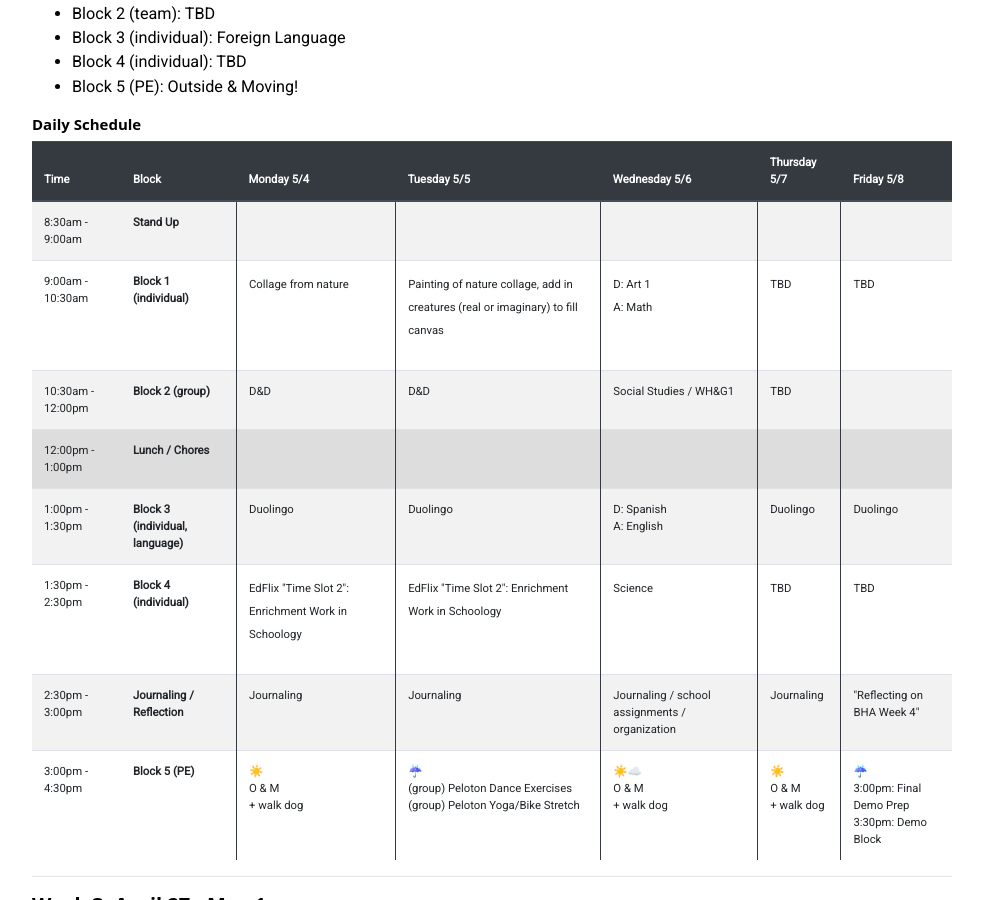
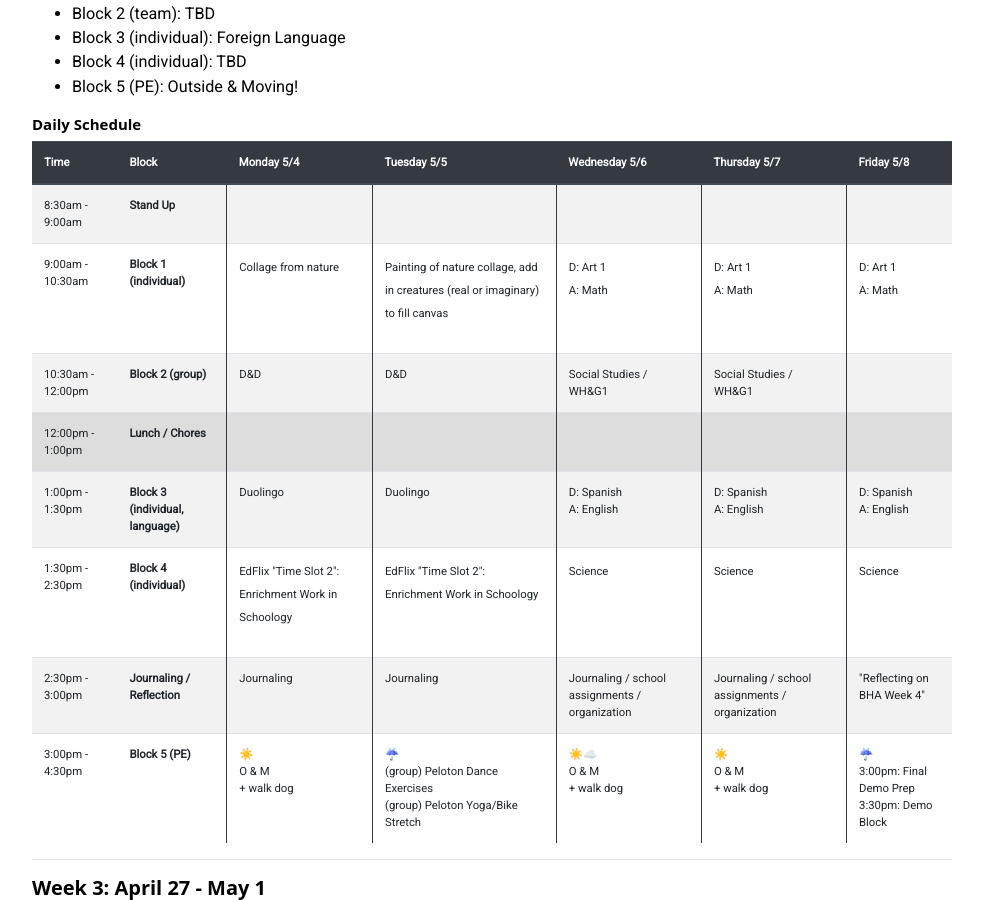
Before and after one commit to busse/bha, a Jekyll site: the page built from schedule/index.md, in a window 1280 px wide and 900 px high, scrolled down 382 px. Shown: the whole window, without its empty margins (53-1036 px from the left). Built offline with Jekyll 4.4.1, drawn with Linux system fonts in a browser that asks for light colours; nearby versions of some CDN libraries; emoji names are drawn with the system emoji font.

Commit message:
EOW4 schedule  update

```diff
--- a/schedule/index.md
+++ b/schedule/index.md
@@ -50,8 +50,8 @@ Week 4 is a transition week. On May 6th we'll need to begin work from the public
 	<td class="currMon"><p>Collage from nature</p></td>
 	<td class="currTue"><p>Painting of nature collage, add in creatures (real or imaginary) to fill canvas</p></td>
 	<td class="currWed"><p>D: Art 1<br />A: Math</p></td>
-	<td class="currWed"><p>TBD</p></td>
-	<td class="currFri"><p>TBD</p></td>
+	<td class="currWed"><p>D: Art 1<br />A: Math</p></td>
+	<td class="currFri"><p>D: Art 1<br />A: Math</p></td>
 </tr>
 <tr>
 	<td class="currTime">10:30am - 12:00pm</td>
@@ -59,7 +59,7 @@ Week 4 is a transition week. On May 6th we'll need to begin work from the public
 	<td class="currMon">D&D</td>
 	<td class="currTue">D&D</td>
 	<td class="currWed">Social Studies / WH&G1</td>
-	<td class="currThr">TBD</td>
+	<td class="currThr">Social Studies / WH&G1</td>
 	<td class="currFri"></td>
 </tr>
 <tr class="currRowLunch">
@@ -77,8 +77,8 @@ Week 4 is a transition week. On May 6th we'll need to begin work from the public
 	<td class="currMon">Duolingo</td>
 	<td class="currTue">Duolingo</td>
 	<td class="currWed">D: Spanish<br />A: English</td>
-	<td class="currThr">Duolingo</td>
-	<td class="currFri">Duolingo</td>
+	<td class="currThr">D: Spanish<br />A: English</td>
+	<td class="currFri">D: Spanish<br />A: English</td>
 </tr>
 <tr>
 	<td class="currTime">1:30pm - 2:30pm</td>
@@ -86,8 +86,8 @@ Week 4 is a transition week. On May 6th we'll need to begin work from the public
 	<td class="currMon"><p>EdFlix "Time Slot 2": Enrichment Work in Schoology</p></td>
 	<td class="currTue"><p>EdFlix "Time Slot 2": Enrichment Work in Schoology</p></td>
 	<td class="currWed"><p>Science</p></td>
-	<td class="currThr"><p>TBD</p></td>
-	<td class="currFri"><p>TBD</p></td>
+	<td class="currThr"><p>Science</p></td>
+	<td class="currFri"><p>Science</p></td>
 </tr>
 <tr  class="currRowJournal">
 	<td class="currTime">2:30pm - 3:00pm</td>
@@ -95,7 +95,7 @@ Week 4 is a transition week. On May 6th we'll need to begin work from the public
 	<td class="currMon">Journaling</td>
 	<td class="currTue">Journaling</td>
 	<td class="currWed">Journaling / school assignments / organization</td>
-	<td class="currThr">Journaling</td>
+	<td class="currThr">Journaling / school assignments / organization</td>
 	<td class="currFri">"Reflecting on BHA Week 4"</td>
 </tr>
 <tr>
```
